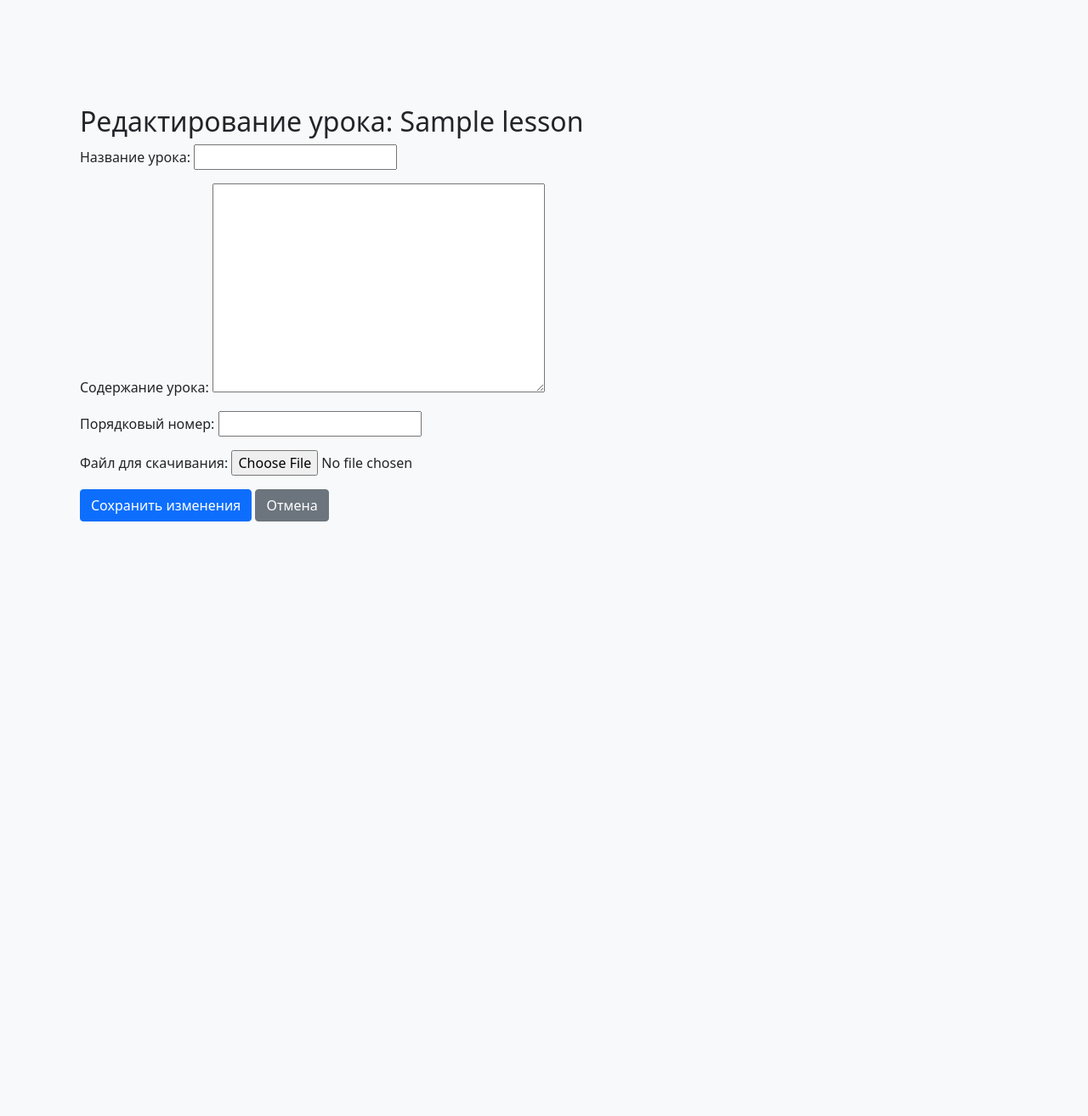
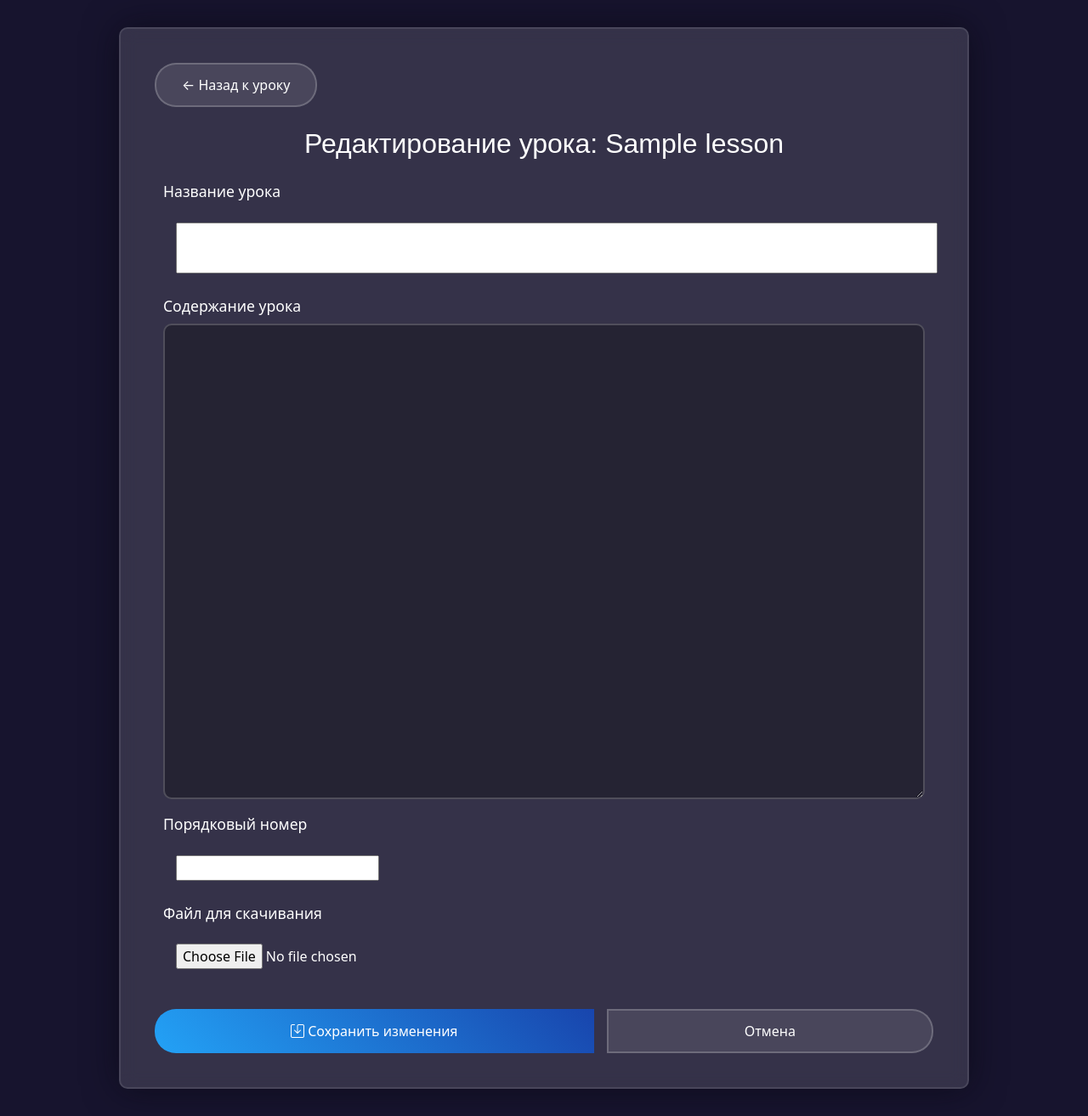
Before and after one commit to Anastasia-l/School_online_platform, a Django app: template templates/courses/edit_lesson.html in a window 1280 px wide. Shown: the whole page at 85% size. Before the commit the page ends 614 px from the top, so only its background shows below. Run offline with Django 5.2, Linux system fonts and the light colour scheme; the template is opened without the code that fills it: values that come from a table or form of the project are taken from there, others are empty; tables that the repository leaves empty hold one stand-in row (values such as "Sample post").

Commit message:
Updated edit_lesson.html

```diff
--- a/templates/courses/edit_lesson.html
+++ b/templates/courses/edit_lesson.html
@@ -1,13 +1,161 @@
 {% extends 'base.html' %}
 
+{% block extra_css %}
+<style>
+    body {
+        background-color: rgb(23, 20, 46);
+        color: #ffffff;
+    }
+
+    .edit-container {
+        max-width: 1000px;
+        margin: 2rem auto;
+        padding: 40px;
+        background: rgba(255,255,255,0.13);
+        backdrop-filter: blur(10px);
+        border: 2px solid rgba(255,255,255,0.1);
+        border-radius: 10px;
+        box-shadow: 0 0 40px rgba(8,7,16,0.6);
+    }
+
+    #id_title {
+        font-size: 1.4rem;
+        padding: 15px 20px;
+        height: 60px;
+        width: 100%;
+        text-align: center;
+    }
+
+    #id_content {
+        min-height: 300px;
+        font-size: 1.1rem;
+        line-height: 1.6;
+        padding: 20px;
+        resize: vertical;
+    }
+
+    .form-label {
+        color: #ffffff;
+        font-size: 1.1rem;
+        margin-bottom: 0.5rem;
+        display: block;
+    }
+
+    .form-group {
+        margin: 10px;
+    }
+
+    .form-control {
+        background: rgba(255,255,255,0.07);
+        border: 2px solid rgba(255,255,255,0.1);
+        color: #ffffff;
+        border-radius: 8px;
+        padding: 12px 15px;
+        width: 100%;
+        margin-bottom: 1.5rem;
+        transition: all 0.3s ease;
+    }
+
+    .form-control:focus {
+        background: rgba(255,255,255,0.1);
+        border-color: #23a2f6;
+        box-shadow: 0 0 10px rgba(35,162,246,0.3);
+    }
+
+    .btn-group {
+        display: flex;
+        gap: 1rem;
+        margin-top: 2rem;
+    }
+
+    .btn-primary {
+        background: linear-gradient(45deg, #23a2f6, #1845ad);
+        border: none;
+        padding: 12px 30px;
+        border-radius: 25px;
+    }
+
+    .btn-secondary {
+        background: rgba(255,255,255,0.1);
+        border: 2px solid rgba(255,255,255,0.2);
+        color: #ffffff;
+        padding: 12px 30px;
+        border-radius: 25px;
+    }
+
+    .btn:hover {
+        transform: translateY(-2px);
+        filter: brightness(1.1);
+        box-shadow: 0 5px 15px rgba(0,0,0,0.3);
+    }
+
+    #id_content {
+        width: 100%;
+        min-height: 70vh;
+        height: auto;
+        font-size: 1.1rem;
+        line-height: 1.6;
+        padding: 25px;
+        background: rgba(0,0,0,0.3) !important;
+        border: 2px solid rgba(255,255,255,0.2);
+        color: #ffffff;
+        border-radius: 10px;
+        resize: vertical;
+        transition: all 0.3s ease;
+    }
+
+    #id_content:focus {
+        background: rgba(0,0,0,0.4) !important;
+        border-color: #23a2f6;
+        box-shadow: 0 0 20px rgba(35,162,246,0.2);
+    }
+
+    input {
+        margin: 15px;
+    }
+
+</style>
+{% endblock %}
+
 {% block content %}
-<div class="container mt-4">
-    <h2>Редактирование урока: {{ lesson.title }}</h2>
+<div class="edit-container">
+    <div class="mb-4">
+        <a href="{% url 'courses:lesson_detail' lesson.id %}"
+           class="btn btn-secondary">
+            ← Назад к уроку
+        </a>
+    </div>
+
+    <h2 class="text-center mb-4" style="color: #ffffff; font-family: 'Poppins', sans-serif;">
+        Редактирование урока: {{ lesson.title }}
+    </h2>
+
     <form method="post" enctype="multipart/form-data">
         {% csrf_token %}
-        {{ form.as_p }}
-        <button type="submit" class="btn btn-primary">Сохранить изменения</button>
-        <a href="{% url 'courses:course_detail' lesson.course.id %}" class="btn btn-secondary">Отмена</a>
+
+        {% for field in form %}
+            <div class="form-group">
+                <label class="form-label" for="{{ field.id_for_label }}">
+                    {{ field.label }}
+                </label>
+                {{ field }}
+                {% if field.help_text %}
+                    <small class="form-text" style="color: rgba(255,255,255,0.6);">
+                        {{ field.help_text }}
+                    </small>
+                {% endif %}
+            </div>
+        {% endfor %}
+
+        <div class="btn-group">
+            <button type="submit" class="btn btn-primary">
+                <i class="bi bi-save"></i> Сохранить изменения
+            </button>
+            <a href="{% url 'courses:lesson_detail' lesson.id %}"
+               class="btn btn-secondary">
+                Отмена
+            </a>
+        </div>
     </form>
 </div>
 {% endblock %}
```
